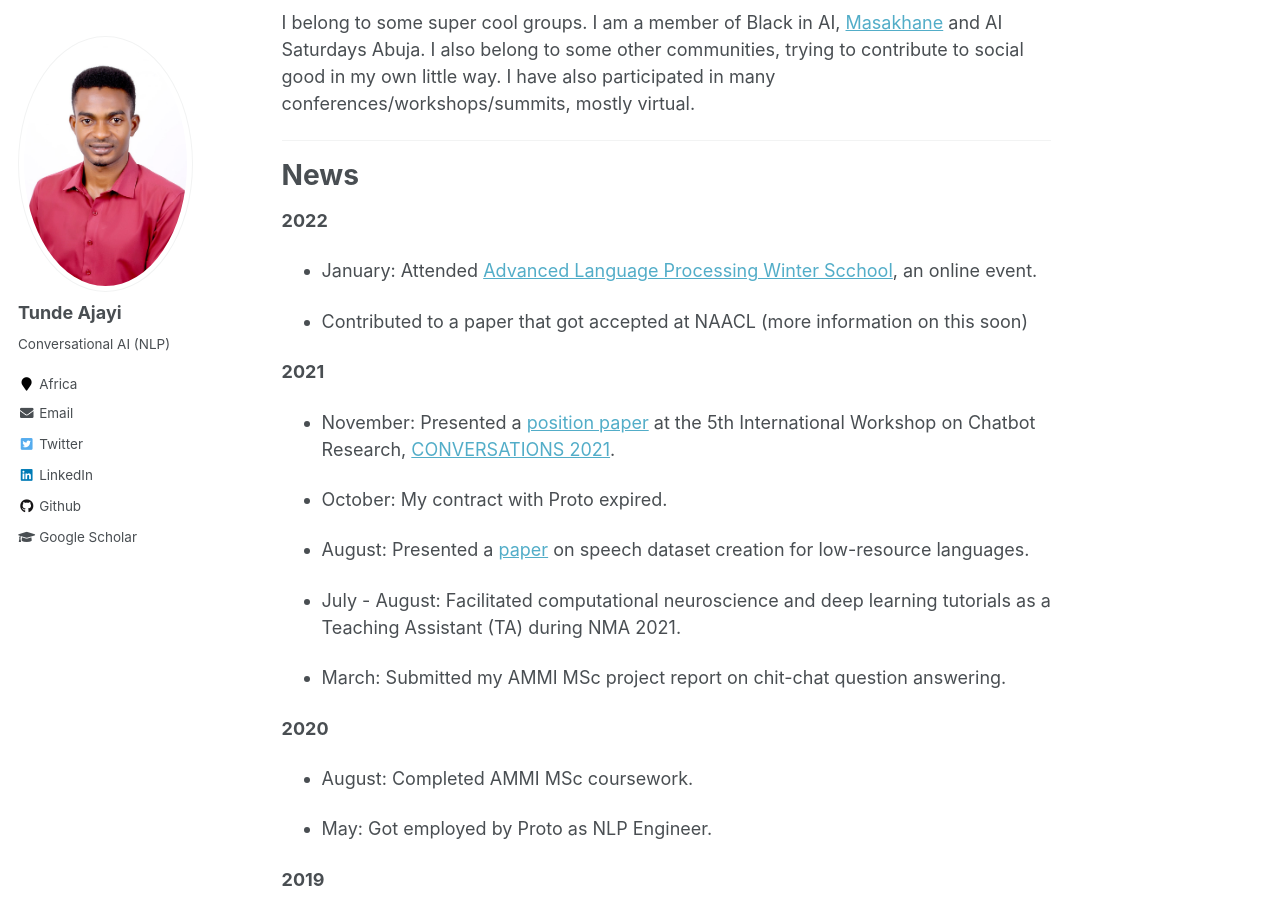
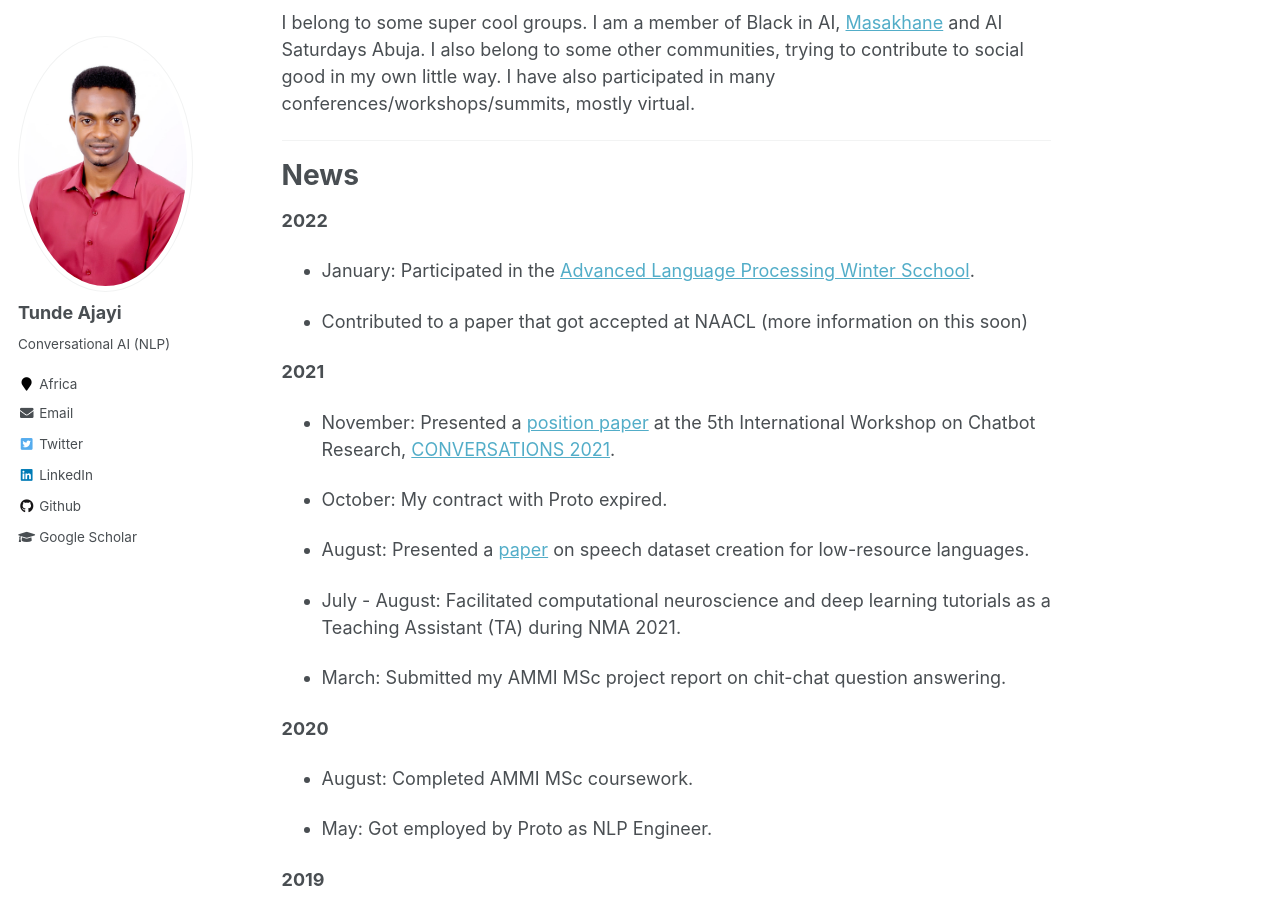
Before and after one commit to tundeajayi/tundeajayi.github.io, a Jekyll site: the page built from _pages/about.md, in a window 1280 px wide and 900 px high, scrolled down 689 px. Built offline with Jekyll 4.4.1, drawn with Linux system fonts in a browser that asks for light colours.

Commit message:
add news

```diff
--- a/_pages/about.md
+++ b/_pages/about.md
@@ -60,7 +60,7 @@ News
 
 **2022**
 
-* January: Attended [Advanced Language Processing Winter Scchool](http://lig-alps.imag.fr/), an online event.
+* January: Participated in the [Advanced Language Processing Winter Scchool](http://lig-alps.imag.fr/).
 
 * Contributed to a paper that got accepted at NAACL (more information on this soon)
 
```
